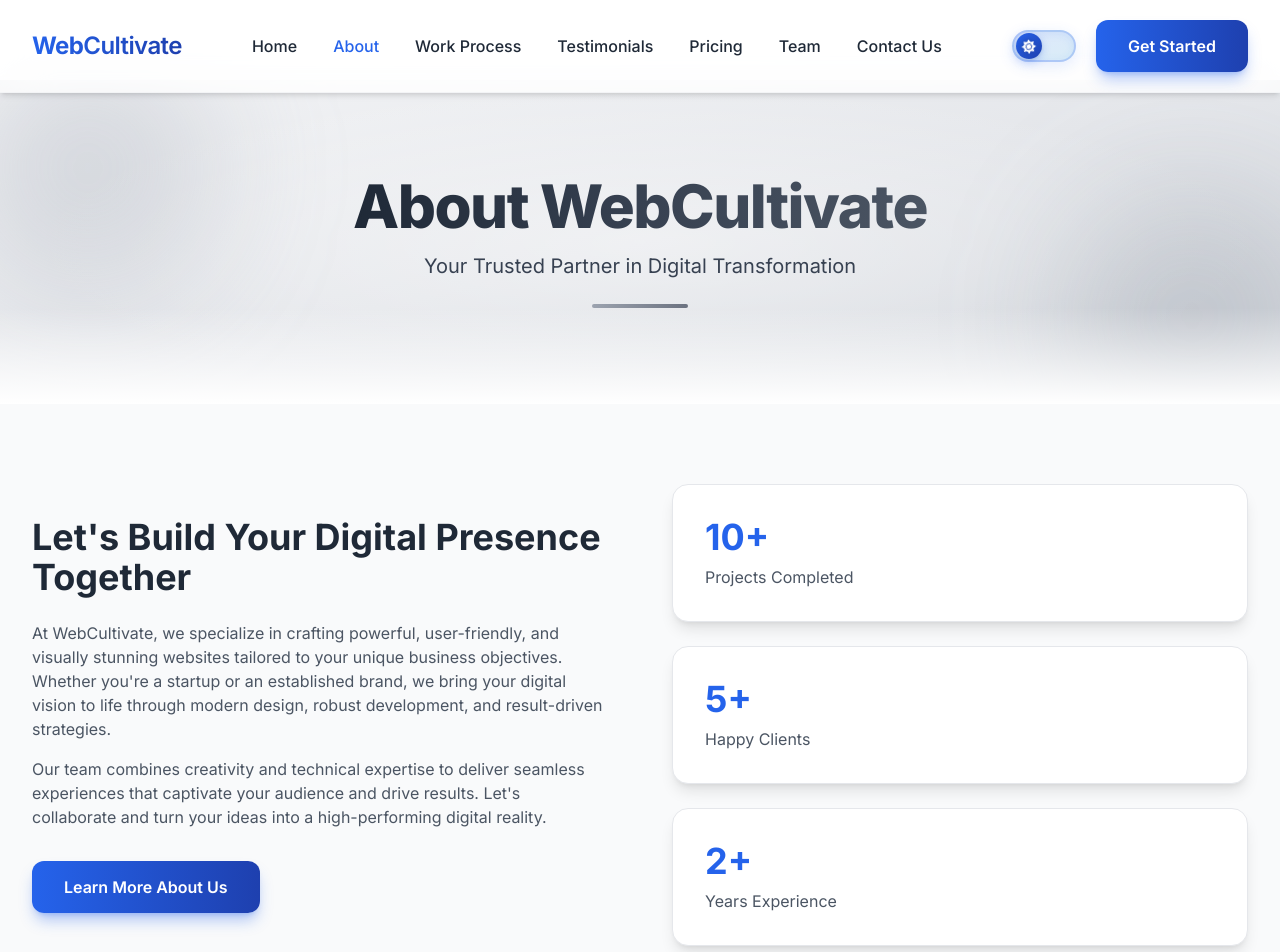
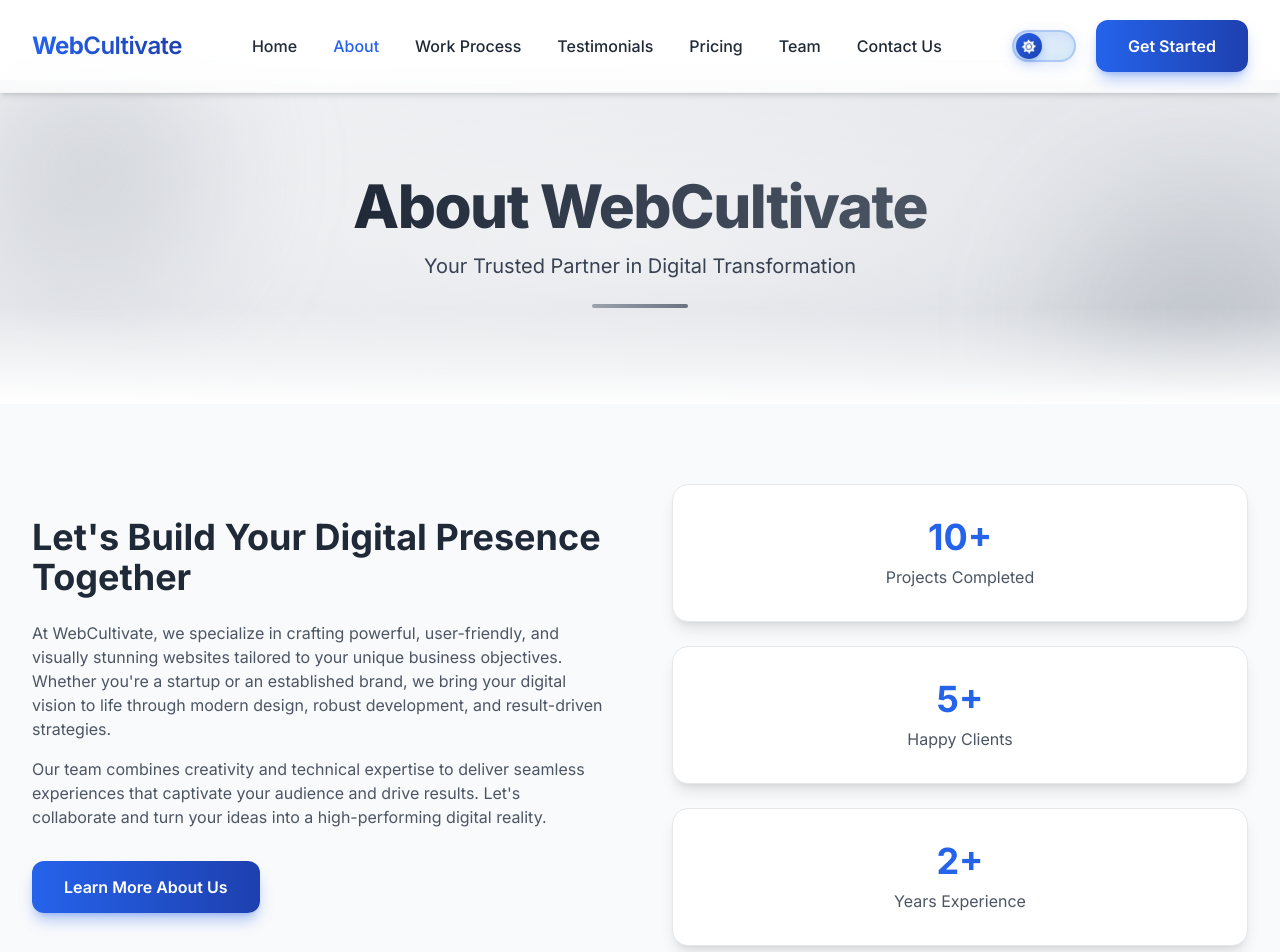
Before and after one commit to TejuMehar/pioneershub-it-consultant-akola, a React (Vite) app: page /about in a window 1280 px wide. Shown: the top 952 px of the page. Built offline with nearby package versions, Linux system fonts and the light colour scheme.

Commit message:
Added WebCultivate logo in the Favson Section

```diff
--- a/index.html
+++ b/index.html
@@ -2,7 +2,7 @@
 <html lang="en">
   <head>
     <meta charset="UTF-8" />
-    <link rel="icon" type="image/svg+xml" href="%PUBLIC_URL%/logo.png" />
+    <link rel="icon" type="image/svg+xml" href="./src/assets/webcultivate-logo.jpeg" />
     <meta name="viewport" content="width=device-width, initial-scale=1.0" />
     <title>WebCultivate - Modern Web Solutions for Growing Brands</title>
     <meta name="description" content="WebCultivate offers professional web design, development, and branding services to help your business grow online." />
--- a/src/components/About/AboutSection.jsx
+++ b/src/components/About/AboutSection.jsx
@@ -25,16 +25,16 @@ const AboutSection = () => {
           </div>
           <div className="grid grid-cols-1 gap-4 sm:gap-5 md:gap-6 order-1 lg:order-2">
             <div className="bg-white dark:bg-slate-900 p-6 sm:p-7 md:p-8 rounded-2xl shadow-lg border border-gray-200 dark:border-slate-700">
-              <h3 className="text-3xl sm:text-4xl font-bold text-primary mb-2">10+</h3>
-              <p className="text-sm sm:text-base text-gray-600 dark:text-gray-400">Projects Completed</p>
+              <h3 className="text-3xl text-center sm:text-4xl font-bold text-primary mb-2">10+</h3>
+              <p className="text-sm sm:text-base text-center text-gray-600 dark:text-gray-400">Projects Completed</p>
             </div>
             <div className="bg-white dark:bg-slate-900 p-6 sm:p-7 md:p-8 rounded-2xl shadow-lg border border-gray-200 dark:border-slate-700">
-              <h3 className="text-3xl sm:text-4xl font-bold text-primary mb-2">5+</h3>
-              <p className="text-sm sm:text-base text-gray-600 dark:text-gray-400">Happy Clients</p>
+              <h3 className="text-3xl sm:text-4xl text-center font-bold text-primary mb-2">5+</h3>
+              <p className="text-sm sm:text-base text-center text-gray-600 dark:text-gray-400">Happy Clients</p>
             </div>
             <div className="bg-white dark:bg-slate-900 p-6 sm:p-7 md:p-8 rounded-2xl shadow-lg border border-gray-200 dark:border-slate-700">
-              <h3 className="text-3xl sm:text-4xl font-bold text-primary mb-2">2+</h3>
-              <p className="text-sm sm:text-base text-gray-600 dark:text-gray-400">Years Experience</p>
+              <h3 className="text-3xl sm:text-4xl text-center font-bold text-primary mb-2">2+</h3>
+              <p className="text-sm sm:text-base text-center text-gray-600 dark:text-gray-400">Years Experience</p>
             </div>
           </div>
         </div>
```
